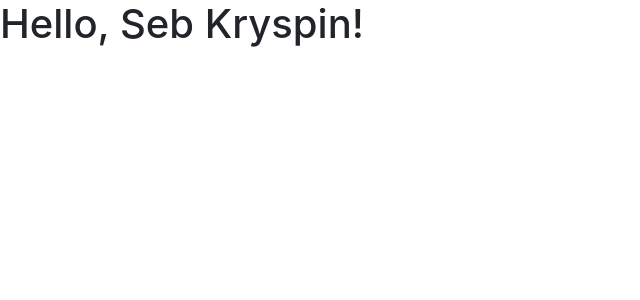
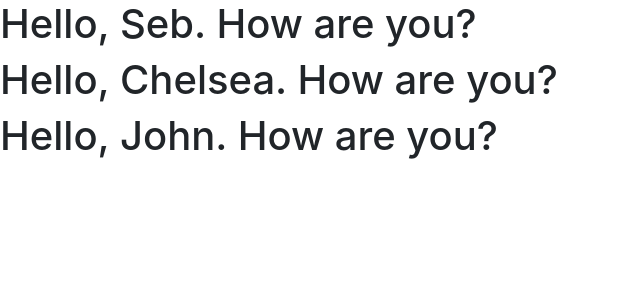
Before and after one commit to skryspin/portfolio-website, a React (Create React App) app: page /react-practice in a window 1280 px wide. Shown: the top 300 px of the page, without its empty margins (0-640 px from the left). Built offline with nearby package versions, Linux system fonts and the light colour scheme.

Commit message:
Separated React practice to new file

```diff
--- a/src/App.js
+++ b/src/App.js
@@ -9,6 +9,7 @@ import Col from 'react-bootstrap/Col';
 import Image from 'react-bootstrap/Image';
 
 import headshot from './headshot.jpg'; // Tell webpack this JS file uses this image
+import Practice from './Practice';
 
 import {
   BrowserRouter as Router,
@@ -39,42 +40,6 @@ export default function App() {
   )
 }
 
-//A Function component accepts properties and returns a React element
-function Practice(props) {
-  function formatName(user) {
-    return user.firstName + ' ' + user.lastName;
-  }
-
-  function getGreeting(user) {
-    if (user) {
-      return <h1>Hello, {formatName(user)}!</h1>;
-    }
-    return <h1> Hello, Stranger. </h1>;
-  }
-  const user = {
-    firstName:'Seb',
-    lastName: 'Kryspin'
-  };
-
-  const element = (
-    <h1>{getGreeting(user)}</h1> //JSX is an expression too, can be returned and assigned as variables
-  );
-
-  const attr = <div tabIndex = "0"></div> //quotes to specify string literals as attributes
-  const express = <img src={user.avatarUrl}></img>; //embed javaScript into attribute
-  const empty = <img src="whatever" /> //use '/> to close empty tags
-
-  //An element describes what you want to see on the screen
-
-  return (element);
-}
-
-//A Class component is equivalent
-class Welcome extends React.Component {
-  render() {
-    return <h1> Hello, {this.props.name}</h1>;
-  }
-}
 
 function Home() {
   return (
--- /dev/null
+++ b/src/Practice.js
@@ -0,0 +1,60 @@
+import 'bootstrap/dist/css/bootstrap.css';
+import './App.scss';
+import React from 'react';
+import './App.css';
+
+//A Function component accepts properties and returns a React element
+//NOTE: Always start component names with a capital letter
+//NOTE: Props are read-only: never modify props
+//NOTE: Use STATE to modify stuff
+function Practice(props) {
+  return (
+    <div>
+      <Welcome name="Seb" />
+      <Welcome name="Chelsea" />
+      <Welcome name="John" />
+    </div>
+  )
+}
+
+
+function Avatar(props) {
+  return (
+    <img className="Avatar"
+      src={props.user.avatarURL}
+      alt={props.user.name}
+    />
+  );
+}
+
+function UserInfo(props) {
+  return (
+  <div className="UserInfo">
+    <Avatar user={props.user} />
+    <div className="UserInfo-name">
+      {props.user.name}
+    </div>
+  </div>
+  );
+}
+
+
+function Comment(props) {
+  return (
+    <div className="Comment">
+      <UserInfo user={props.author} />
+      <div className="Comment-date">
+        {(props.date)}
+      </div>
+    </div>
+  );
+}
+
+//A Class component is equivalent
+class Welcome extends React.Component {
+  render() {
+    return <h1> Hello, {this.props.name}. How are you?</h1>;
+  }
+}
+
+export default Practice;
```
